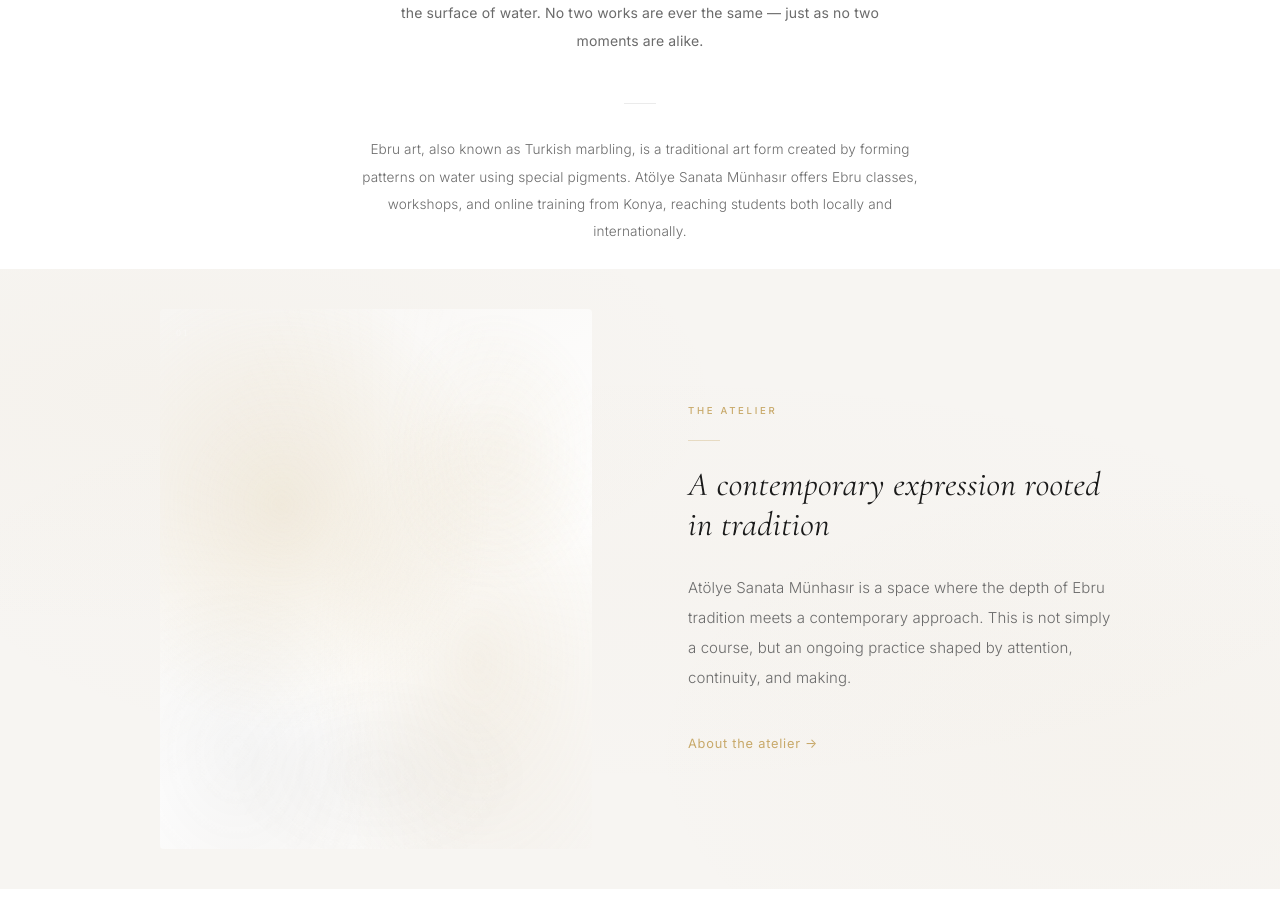
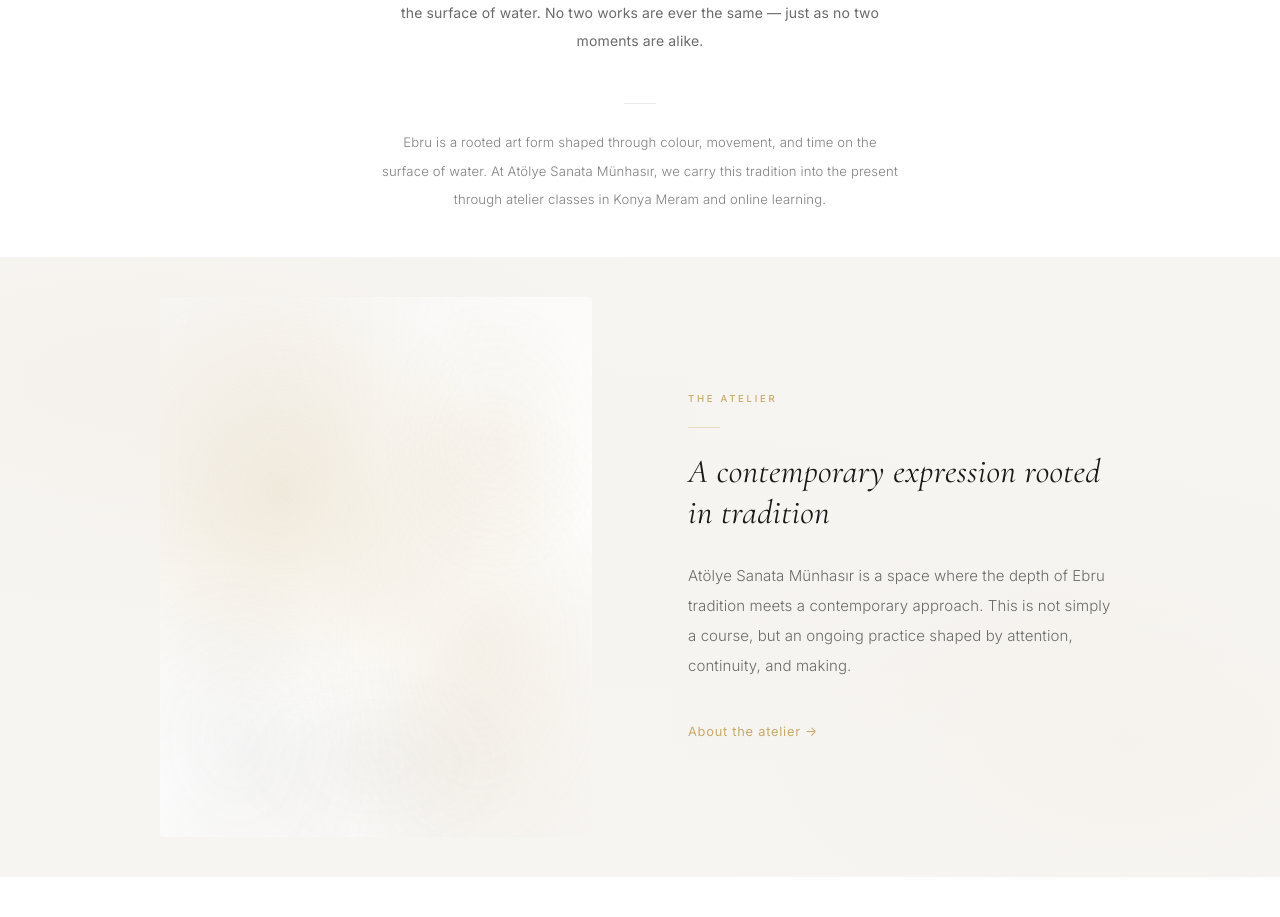
Before and after one commit to efekuyu/sanata-munhasir, a Next.js app: page /en in a window 1280 px wide. Shown: the part 1160-2077 px from the top of the page. Built offline with nearby package versions, Linux system fonts and the light colour scheme.

Commit message:
Refine cta copy

```diff
--- a/src/app/[locale]/page.tsx
+++ b/src/app/[locale]/page.tsx
@@ -188,25 +188,24 @@ export default function HomePage() {
   <div className="w-8 h-px" style={{ background: 'rgba(0,0,0,0.08)' }} />
 </div>
 
-        {/* SEO TEXT BLOCK */}
-<section style={{ paddingTop: '1rem', paddingBottom: '1.5rem', background: '#FFFFFF' }}>
+{/* SEO TEXT BLOCK */}
+<section style={{ paddingTop: '0.5rem', paddingBottom: '2.75rem' }}>
   <Container>
-    <div className="max-w-xl mx-auto text-center">
-
+    <div className="mx-auto text-center" style={{ maxWidth: '520px' }}>
       <p
         className="text-foreground-muted"
         style={{
-          fontSize: '0.85rem',
+          fontSize: '0.82rem',
           fontWeight: 300,
-          lineHeight: 2.0,
-          letterSpacing: '0.01em'
+          lineHeight: 2.15,
+          letterSpacing: '0.012em',
+          opacity: 0.85
         }}
       >
         {locale === 'tr'
-          ? 'Ebru sanatı, suyun yüzeyinde boyalarla desenler oluşturarak yapılan geleneksel bir Türk sanatıdır. Atölye Sanata Münhasır, Konya Meram’da ebru dersleri, workshoplar ve online eğitimler sunarak bu sanatı hem yerel hem de Türkiye genelinde yaygınlaştırmayı amaçlar.'
-          : 'Ebru art, also known as Turkish marbling, is a traditional art form created by forming patterns on water using special pigments. Atölye Sanata Münhasır offers Ebru classes, workshops, and online training from Konya, reaching students both locally and internationally.'}
+          ? 'Ebru, suyun yüzeyinde renk, hareket ve zamanla şekillenen köklü bir sanat formudur. Atölye Sanata Münhasır’da bu geleneği, Konya Meram’daki atölye dersleri ve çevrimiçi eğitimlerle bugünün ritmine taşıyoruz.'
+          : 'Ebru is a rooted art form shaped through colour, movement, and time on the surface of water. At Atölye Sanata Münhasır, we carry this tradition into the present through atelier classes in Konya Meram and online learning.'}
       </p>
-
     </div>
   </Container>
 </section>
```
